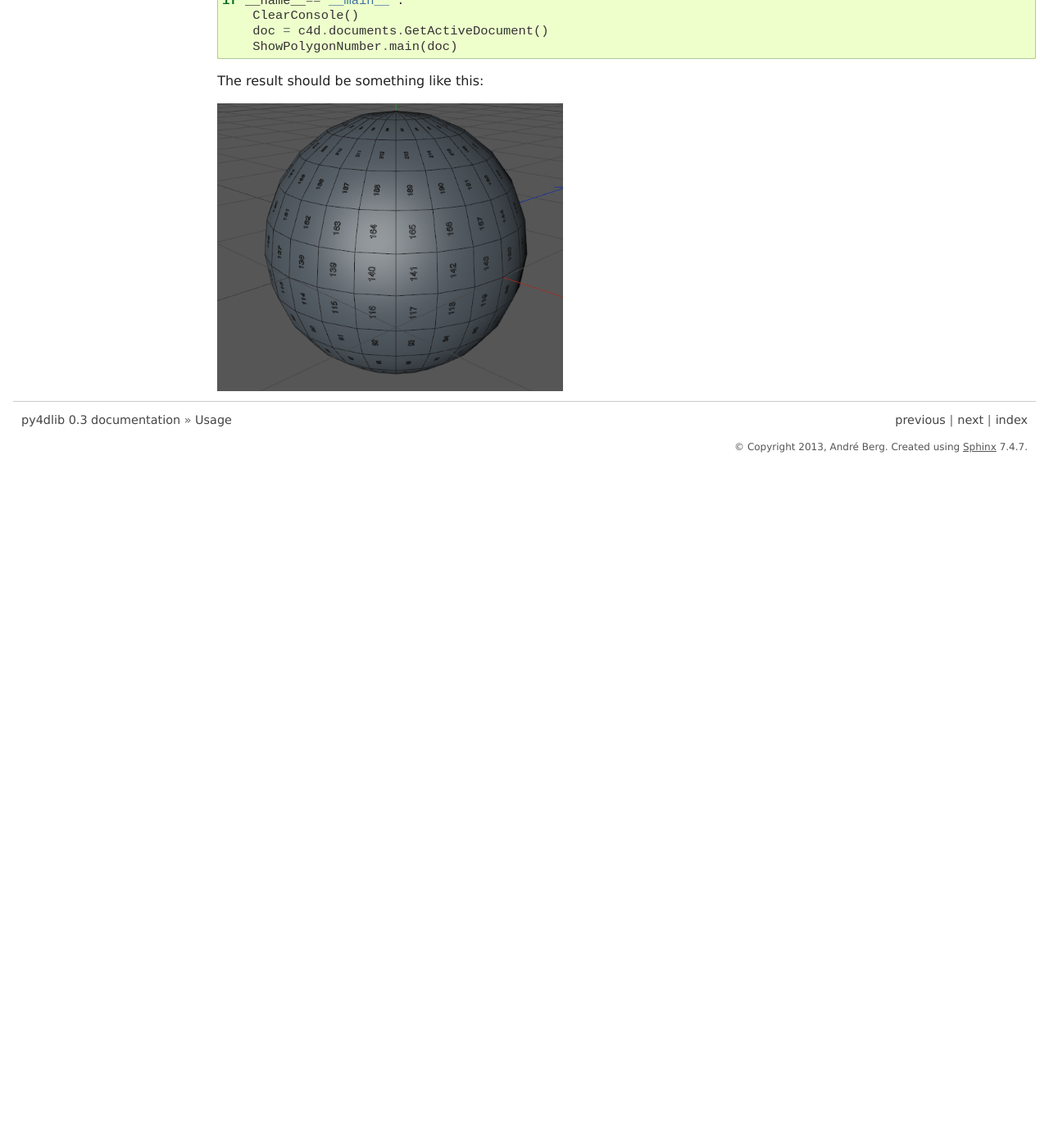
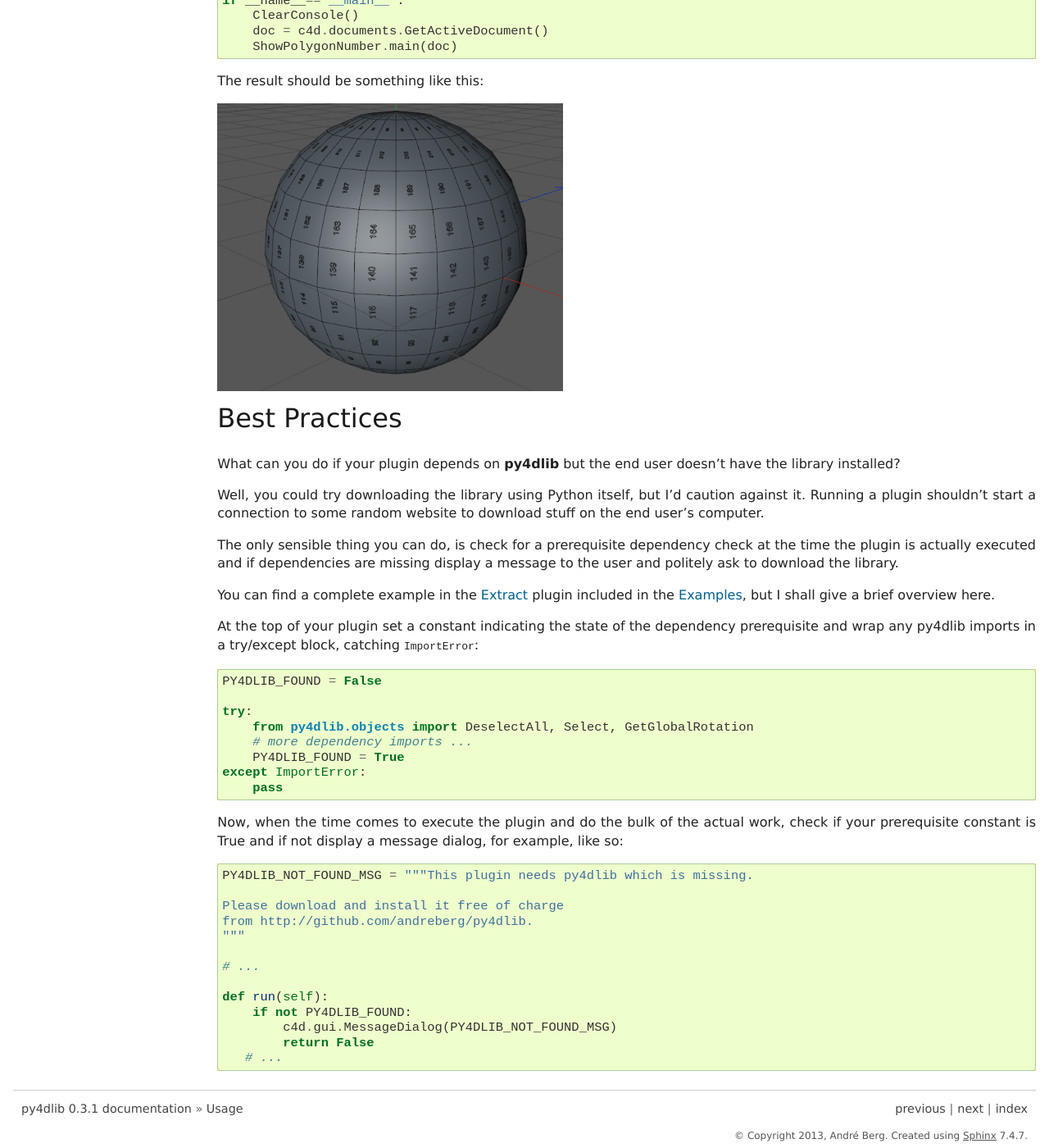
Before and after one commit to andreberg/py4dlib, a Sphinx documentation site: the page built from docs/usage.rst, in a window 1280 px wide and 1400 px high, scrolled down 524 px. Shown: the whole window at 82% size. Built offline with Sphinx 7.4.7, drawn with Linux system fonts in a browser that asks for light colours; before the commit the page ends 1087 px from its top, so only the background shows below that; some of the changed text lies outside the part shown.

Commit message:
Add Extract example plugin. Update docs to v0.3.1

```diff
--- a/docs/acknowledgements.rst
+++ b/docs/acknowledgements.rst
@@ -9,6 +9,7 @@ In no particular order.
 *  NitroMan (Nitro4D)
 *  Robert Leger
 *  Niklas Rosenstein
+*  Scott Ayers
 
 Thanks for making some of your C.O.F.F.E.E. and Python scripts
 free and for often not denying the ability to take a look.
--- a/docs/conf.py
+++ b/docs/conf.py
@@ -48,9 +48,9 @@ copyright = u'2013, André Berg'
 # built documents.
 #
 # The short X.Y version.
-version = '0.3'
+version = '0.3.1'
 # The full version, including alpha/beta/rc tags.
-release = '0.3'
+release = '0.3.1'
 
 # The language for content autogenerated by Sphinx. Refer to documentation
 # for a list of supported languages.
--- a/docs/contributions.rst
+++ b/docs/contributions.rst
@@ -5,5 +5,6 @@ I'd be very happy to accept code contributions. If you'd like to contribute
 please fork this repository, commit your changes to your local fork and then
 send me a pull request.
 
-If that's too much of a hassle, you can also go ahead and create a gist and
-send me the URL so that I can include the code.
+If that's too much of a hassle, you can also go ahead and create a gist or
+a pastebin post (or whatever copypasta service you fancy) and send me the URL
+so that I can include the code manually.
--- /dev/null
+++ b/docs/examples.rst
@@ -0,0 +1,29 @@
+.. _py4dlib.examples:
+
+Examples
+--------
+
+ShowPolygonNumber
+~~~~~~~~~~~~~~~~~
+
+Example script that shows how to get point and polygon selections
+and how to create objects and attach them to polygons in local and
+global coordinate systems.
+
+
+PrintObjectHierarchy
+~~~~~~~~~~~~~~~~~~~~
+
+Example script that shows how to use the :py:class:`ObjectHierarchy` class.
+
+.. _Extract:
+
+Extract
+~~~~~~~
+
+Example plugin that extracts selected polygons across multiple objects
+into new polygon objects.
+
+Basically, the same as selecting polygons on some objects,
+running Split, then deleting the inverse selection to keep
+only the selected polys. Plus a few extras.
--- a/docs/index.rst
+++ b/docs/index.rst
@@ -27,6 +27,7 @@ Contents:
 	acknowledgements
 	license
 	api
+	examples
 
 
 Indices and tables
--- a/docs/usage.rst
+++ b/docs/usage.rst
@@ -34,3 +34,55 @@ The result should be something like this:
    :width: 422.25 px
    :height: 351 px
    :alt: ShowPolygonNumber
+
+
+Best Practices
+--------------
+
+What can you do if your plugin depends on **py4dlib** but
+the end user doesn't have the library installed?
+
+Well, you could try downloading the library using Python
+itself, but I'd caution against it. Running a plugin
+shouldn't start a connection to some random website to
+download stuff on the end user's computer.
+
+The only sensible thing you can do, is check for a prerequisite
+dependency check at the time the plugin is actually executed
+and if dependencies are missing display a message to the user
+and politely ask to download the library.
+
+You can find a complete example in the :ref:`Extract` plugin
+included in the :ref:`py4dlib.examples`, but I shall give a
+brief overview here.
+
+At the top of your plugin set a constant indicating the state
+of the dependency prerequisite and wrap any py4dlib imports in
+a try/except block, catching ``ImportError``::
+
+   PY4DLIB_FOUND = False
+
+   try:
+       from py4dlib.objects import DeselectAll, Select, GetGlobalRotation
+       # more dependency imports ...
+       PY4DLIB_FOUND = True
+   except ImportError:
+       pass
+
+Now, when the time comes to execute the plugin and do the bulk
+of the actual work, check if your prerequisite constant is True
+and if not display a message dialog, for example, like so::
+
+   PY4DLIB_NOT_FOUND_MSG = """This plugin needs py4dlib which is missing.
+
+   Please download and install it free of charge
+   from http://github.com/andreberg/py4dlib.
+   """
+
+   # ...
+
+   def run(self):
+       if not PY4DLIB_FOUND:
+           c4d.gui.MessageDialog(PY4DLIB_NOT_FOUND_MSG)
+           return False
+      # ...
--- a/source/py4dlib/__init__.py
+++ b/source/py4dlib/__init__.py
@@ -10,7 +10,7 @@
 #
 # pylint: disable-msg=F0401
 
-__version__ = (0, 1)
+__version__ = (0, 3, 1)
 __author__  = u'André Berg'
 __email__   = 'andre.bergmedia@googlemail.com'
 __url__     = 'http://github.com/andreberg/py4dlib'
```
Also changed, not shown: README.md (+4 -0 lines), 5 other files.
